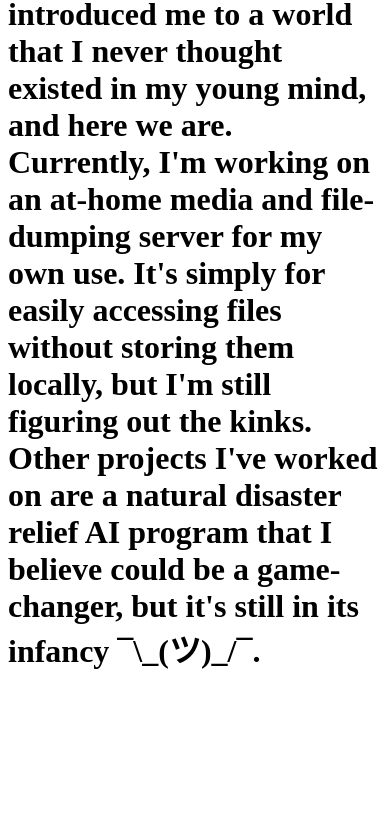
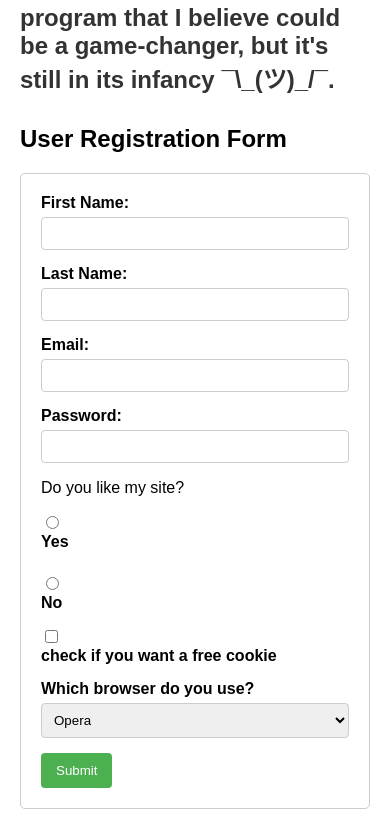
Before and after one commit to CJdaRacc/COP3060-PA0X, a plain HTML site: page index.html in a window 390 px wide. Shown: the part 1024-1863 px from the top of the page. Before the commit the page ends 1717 px from the top, so only its background shows below. Drawn offline with Linux system fonts and the light colour scheme.

Commit message:
Add user registration form and responsive styles
Introduced a user registration form with fields for name, email, password, site feedback, newsletter subscription, and browser selection. Added responsive meta tag and CSS styling for improved layout and usability.

```diff
--- a/index.html
+++ b/index.html
@@ -2,15 +2,131 @@
 <html lang="en">
 <head>
     <meta charset="UTF-8">
+    <meta name="viewport" content="width=device-width, initial-scale=1.0">
     <title>My Awesome Website</title>
-        <h1> Hello there! My name is Calvin Mitchell, and I'm a fourth-year computer information systems major from Homestead, FL.
-          I've had my hands on the internet and technology for as long as I can remember. My first interaction with any kind of big tech,
-          other than my mom's Samsung Galaxy S III, was a bulky, white Dell(?) computer that my babysitter owned. She couldn't use it much because
-          it used a lot of electricity in their home, so the one video I remember vividly is LMFAO's - I'm Sexy and I Know It on YouTube during it's
-          heyday. She showed me more videos and Flash games that could never run on my mom's old laptop. After that, I fell in love with the computer, and it introduced me to a world that I never thought existed in my young mind, and here we are. Currently, I'm working on an at-home media and file-dumping server for my own use. It's simply for easily accessing files without storing them locally, but I'm still figuring out the kinks. Other
-          projects I've worked on are a natural disaster relief AI program that I believe could be a game-changer, but it's still in its infancy  ¯\_(ツ)_/¯. </h1>
+    <style>
+        body {
+            font-family: Arial, sans-serif;
+            margin: 20px;
+        }
+        h1 {
+            color: #333;
+            font-size: 1.5em;
+            margin-bottom: 30px;
+        }
+        form {
+            border: 1px solid #ccc;
+            padding: 20px;
+            border-radius: 5px;
+            max-width: 500px;
+            margin-bottom: 30px;
+        }
+        .form-group {
+            margin-bottom: 15px;
+        }
+        label {
+            display: block;
+            margin-bottom: 5px;
+            font-weight: bold;
+        }
+        input[type="text"],
+        input[type="email"],
+        input[type="password"],
+        select {
+            width: 100%;
+            padding: 8px;
+            box-sizing: border-box;
+            border: 1px solid #ccc;
+            border-radius: 4px;
+        }
+        input[type="radio"],
+        input[type="checkbox"] {
+            margin-right: 5px;
+        }
+        button {
+            background-color: #4CAF50;
+            color: white;
+            padding: 10px 15px;
+            border: none;
+            border-radius: 4px;
+            cursor: pointer;
+        }
+        button:hover {
+            background-color: #45a049;
+        }
+        table {
+            width: 100%;
+            border-collapse: collapse;
+            margin-top: 20px;
+        }
+        th, td {
+            border: 1px solid #ddd;
+            padding: 8px;
+            text-align: left;
+        }
+        th {
+            background-color: #f2f2f2;
+            font-weight: bold;
+        }
+    </style>
 </head>
 <body>
 
+<h1>Hello there! My name is Calvin Mitchell, and I'm a fourth-year computer information systems major from Homestead, FL.
+    I've had my hands on the internet and technology for as long as I can remember. My first interaction with any kind of big tech,
+    other than my mom's Samsung Galaxy S III, was a bulky, white Dell(?) computer that my babysitter owned. She couldn't use it much because
+    it used a lot of electricity in their home, so the one video I remember vividly is LMFAO's - I'm Sexy and I Know It on YouTube during its
+    heyday. She showed me more videos and Flash games that could never run on my mom's old laptop. After that, I fell in love with the computer, and it introduced me to a world that I never thought existed in my young mind, and here we are. Currently, I'm working on an at-home media and file-dumping server for my own use. It's simply for easily accessing files without storing them locally, but I'm still figuring out the kinks. Other
+    projects I've worked on are a natural disaster relief AI program that I believe could be a game-changer, but it's still in its infancy  ¯\_(ツ)_/¯.
+</h1>
+
+<h2>User Registration Form</h2>
+<form action="#" method="post">
+    <div class="form-group">
+        <label for="fname">First Name:</label>
+        <input type="text" id="fname" name="fname" required>
+    </div>
+    <div class="form-group">
+        <label for="lname">Last Name:</label>
+        <input type="text" id="lname" name="lname" required>
+    </div>
+    <div class="form-group">
+        <label for="email">Email:</label>
+        <input type="email" id="email" name="email" required>
+    </div>
+    <div class="form-group">
+        <label for="password">Password:</label>
+        <input type="password" id="password" name="password" required>
+    </div>
+
+    <div class="form-group">
+        <p>Do you like my site?</p>
+        <input type="radio" id="yes" name="site_like" value="yes">
+        <label for="yes">Yes</label><br>
+        <input type="radio" id="no" name="site_like" value="no">
+        <label for="no">No</label>
+    </div>
+
+    <div class="form-group">
+        <input type="checkbox" id="newsletter" name="newsletter">
+        <label for="newsletter">check if you want a free cookie</label>
+    </div>
+
+    <div class="form-group">
+        <label for="browser">Which browser do you use?</label>
+        <select id="browser" name="browser">
+            <option value="opera">Opera</option>
+            <option value="firefox">Mozilla Firefox</option>
+            <option value="safari">Apple Safari</option>
+            <option value="edge">Microsoft Edge</option>
+            <option value="chrome">Google Chrome</option>
+            <option value="other">Other</option>
+        </select>
+    </div>
+
+    <button type="submit">Submit</button>
+</form>
+
+
 </body>
 </html>
```
